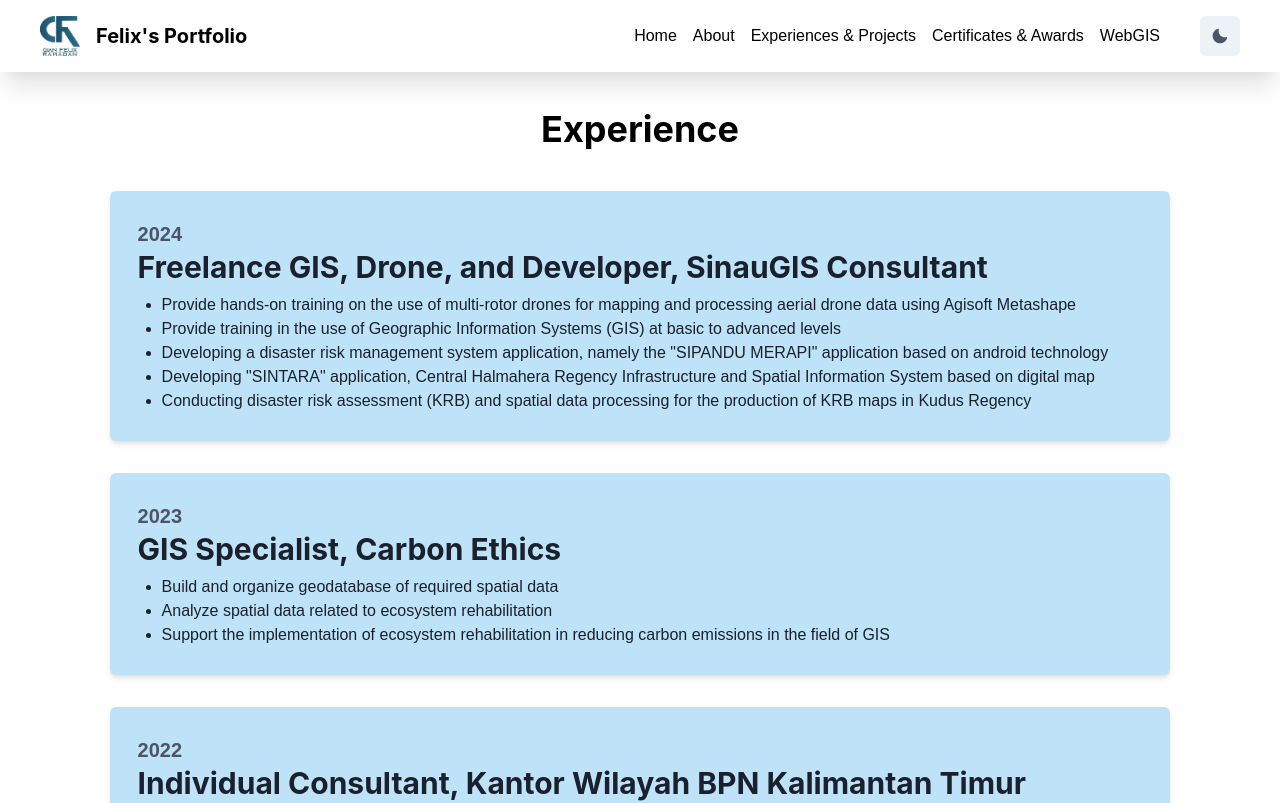
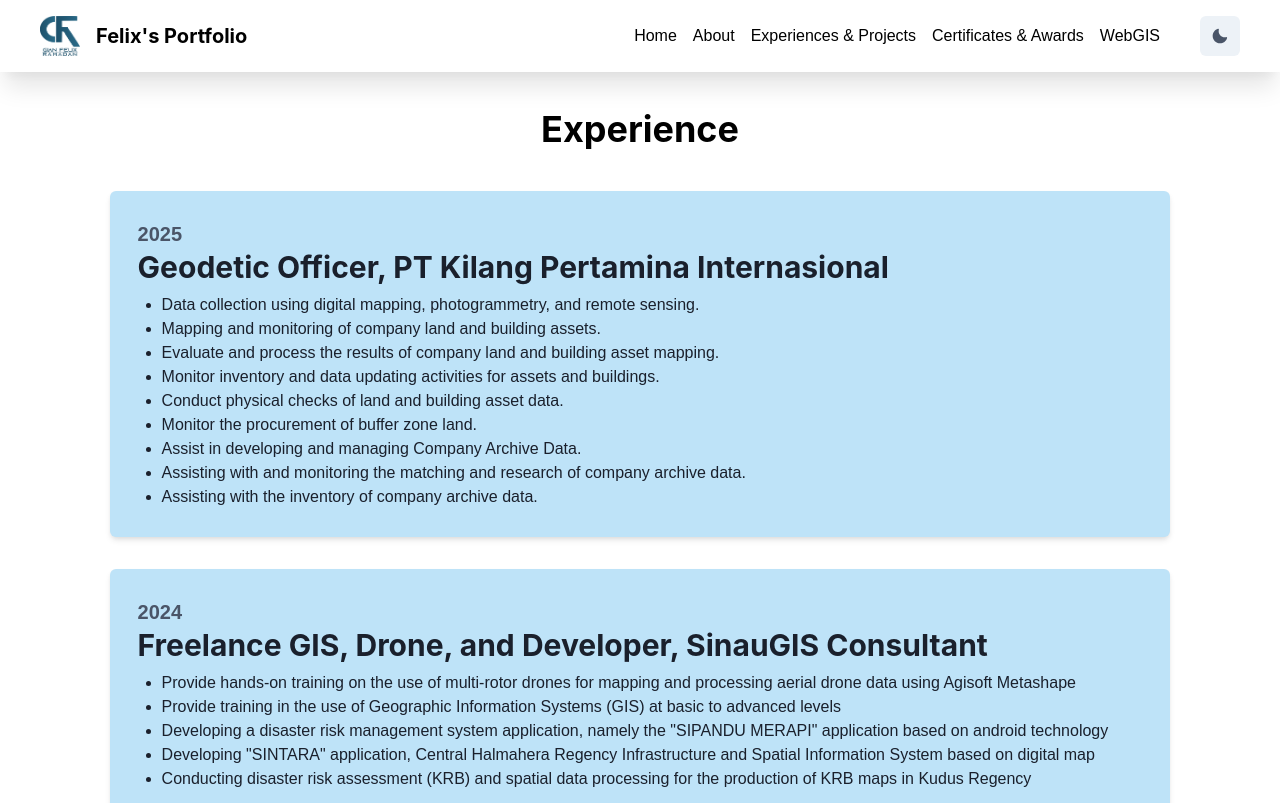
Before and after one commit to gianfelix/web_portfolio_GFR, a React (Create React App) app: page /experiences in a window 1280 px wide. Shown: the top 803 px of the page. Built offline with nearby package versions, Linux system fonts and the light colour scheme.

Commit message:
update portfolio_4 sept 2025

```diff
--- a/src/App.js
+++ b/src/App.js
@@ -21,6 +21,8 @@ import GEE_app from "./components/WebGIS/GEE_app";
 import BarcodeGenerator from "./components/Barcode_Try/BarcodeGenerator";
 import MyBarcodeScanner from "./components/Barcode_Try/MyBarcodeScanner";
 import WebGIS4 from "./components/WebGIS/WebGIS4";
+import WebGIS5 from "./components/WebGIS/WebGIS5";
+
 
 const theme = extendTheme({
   // Atur tema Chakra UI sesuai preferensi Anda
@@ -71,6 +73,7 @@ function App() {
           <Route path="/barcode" element={<BarcodeGenerator />} />
           <Route path="/scan" element={<MyBarcodeScanner/>} />
           <Route path="/webgis-5" element={<WebGIS4 />} />
+          <Route path="/webgis-6" element={<WebGIS5 />} />
         </Routes>
       </ChakraProvider>
     </>
--- /dev/null
+++ b/src/components/WebGIS/WebGIS5.jsx
@@ -0,0 +1,44 @@
+import React, { useEffect, useState } from "react";
+import { MapContainer, TileLayer, GeoJSON } from "react-leaflet";
+import axios from "axios";
+
+const WebGIS5 = () => {
+  const [geojsonData, setGeojsonData] = useState(null);
+
+  useEffect(() => {
+    axios
+      .get(
+        "http://localhost:8080/geoserver/webgis_try/wms?service=WMS&version=1.1.0&request=GetMap&layers=webgis_try%3APL_2020_dissolve_projct&bbox=94.972,-11.008,141.020,6.076&width=768&height=330&srs=EPSG%3A4326&styles=&format=geojson"
+      )
+      .then((response) => {
+        console.log("GeoJSON data:", response.data);
+        setGeojsonData(response.data);
+      })
+      .catch((error) => {
+        console.error("Error fetching GeoJSON data:", error);
+      });
+  }, []);
+
+  return (
+    <MapContainer
+      center={[-3.490807, 117.746622]}
+      zoom={5}
+      style={{ height: "94vh", width: "100%" }}
+    >
+      <TileLayer
+        url="https://{s}.tile.openstreetmap.org/{z}/{x}/{y}.png"
+        attribution='&copy; <a href="https://www.openstreetmap.org/copyright">OpenStreetMap</a> contributors'
+      />
+
+      {geojsonData && (
+        <GeoJSON
+          data={geojsonData}
+          style={{ fillColor: "green", color: "black" }}
+        />
+      )}
+
+    </MapContainer>
+  );
+};
+
+export default WebGIS5;
--- a/src/pages/Experience.jsx
+++ b/src/pages/Experience.jsx
@@ -53,6 +53,57 @@ const Experience = () => {
                 fontWeight={"bold"}
                 color={isDarkmode ? "gray.200" : "gray.600"}
               >
+                2025
+              </Text>
+              <Heading size="lg" mb={2}>
+                Geodetic Officer, PT Kilang Pertamina Internasional
+              </Heading>
+              <UnorderedList pl={2}>
+                <ListItem>
+                  Data collection using digital mapping, photogrammetry, and
+                  remote sensing.
+                </ListItem>
+                <ListItem>
+                  Mapping and monitoring of company land and building assets.
+                </ListItem>
+                <ListItem>
+                  Evaluate and process the results of company land and building
+                  asset mapping.
+                </ListItem>
+                <ListItem>
+                  Monitor inventory and data updating activities for assets and
+                  buildings.
+                </ListItem>
+                <ListItem>
+                  Conduct physical checks of land and building asset data.
+                </ListItem>
+                <ListItem>
+                  Monitor the procurement of buffer zone land.
+                </ListItem>
+                <ListItem>
+                  Assist in developing and managing Company Archive Data.
+                </ListItem>
+                <ListItem>
+                  Assisting with and monitoring the matching and research of
+                  company archive data.
+                </ListItem>
+                <ListItem>
+                  Assisting with the inventory of company archive data.
+                </ListItem>
+              </UnorderedList>
+            </Box>
+            {/* Experience Entry 0 */}
+            <Box
+              p={7}
+              bg={isDarkmode ? "blue.700" : "blue.100"}
+              borderRadius="md"
+              boxShadow={"md"}
+            >
+              <Text
+                fontSize="xl"
+                fontWeight={"bold"}
+                color={isDarkmode ? "gray.200" : "gray.600"}
+              >
                 2024
               </Text>
               <Heading size="lg" mb={2}>
@@ -79,7 +130,7 @@ const Experience = () => {
                   map
                 </ListItem>
                 <ListItem>
-                Conducting disaster risk assessment (KRB) and spatial data
+                  Conducting disaster risk assessment (KRB) and spatial data
                   processing for the production of KRB maps in Kudus Regency
                 </ListItem>
               </UnorderedList>
--- a/src/pages/Projects.jsx
+++ b/src/pages/Projects.jsx
@@ -33,6 +33,15 @@ export const Projects = () => {
   }
 
   const projectsData = [
+    {
+      title: "Analisis Sistem Informasi Asset Potensial (ASIAP) Website",
+      imageSrc: "asiap_kpi.png",
+      description:
+        "The Analisis Sistem Informasi Asset Potensial (ASIAP) Website is a web-based application developed to support the management, mapping, and analysis of potential company assets. It provides an interactive dashboard, data visualization, and digital maps to help users monitor, evaluate, and make strategic decisions regarding asset management.",
+      demoLink: "https://asset-management-kpi.netlify.app/",
+      githubLink:
+        "https://github.com/gianfelix/asiap-KPI-project",
+    },
     {
       title: "WebGIS - SINTARA HALTENG KAB",
       imageSrc: "sintara_LP.png",
```
Also changed, not shown: public/asiap_kpi.png (added), 1 other file (tests, documents, lock files or other folders).
